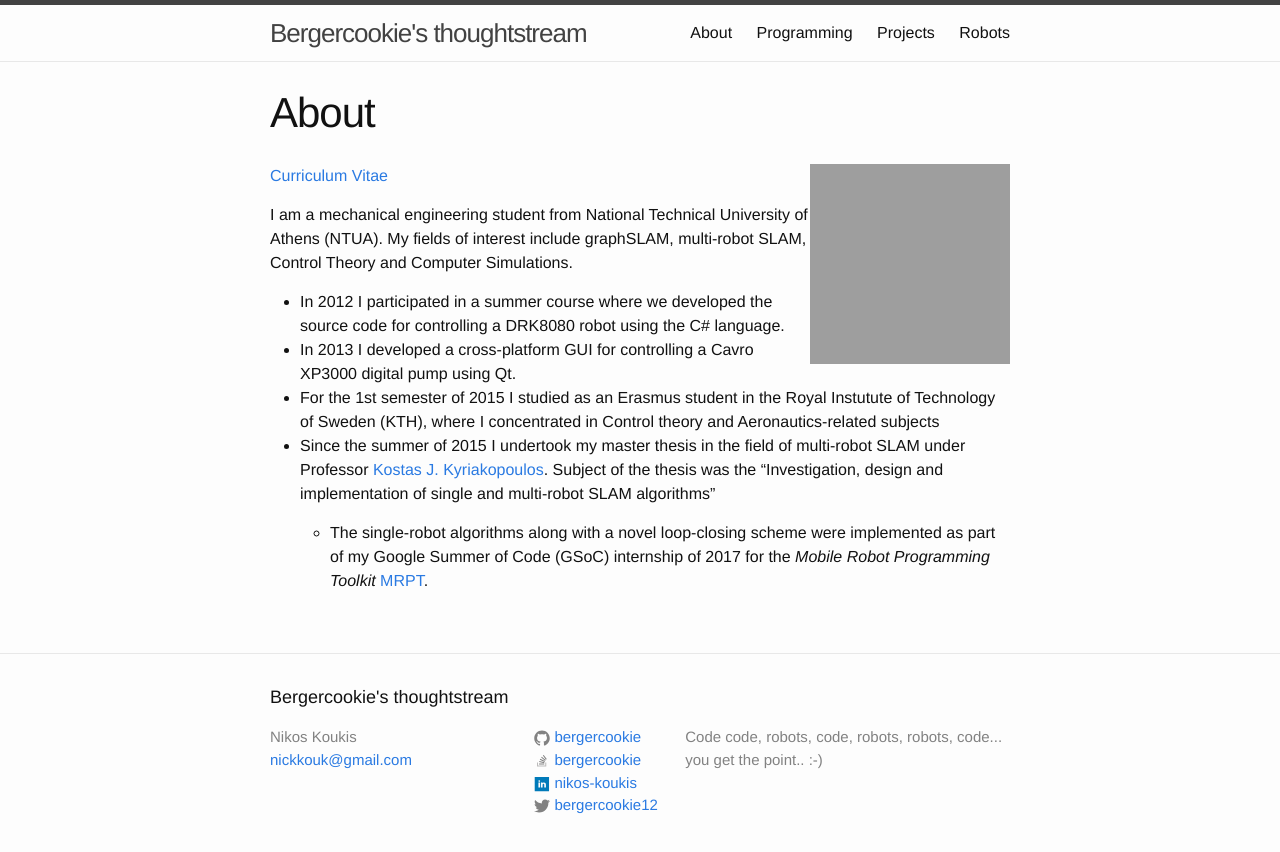
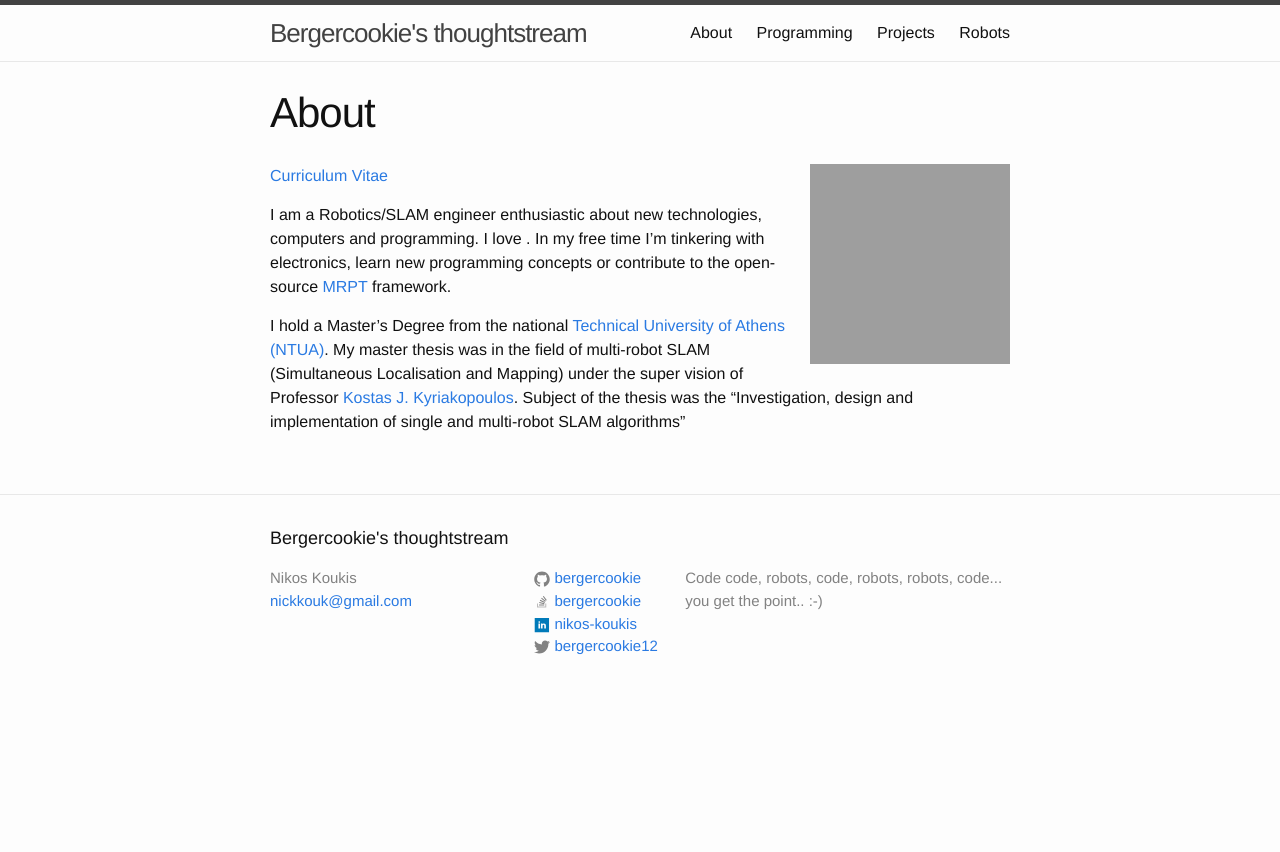
Before and after one commit to bergercookie/bergercookie.github.io, a Jekyll site: the page built from about.md, in a window 1280 px wide. Shown: the top 852 px of the page. Built offline with Jekyll 4.4.1, drawn with Linux system fonts in a browser that asks for light colours; grey boxes are pictures that could not be loaded.

Commit message:
Add README

```diff
--- a/Gemfile
+++ b/Gemfile
@@ -9,7 +9,7 @@ ruby RUBY_VERSION
 #
 # This will help ensure the proper Jekyll version is running.
 # Happy Jekylling!
-gem "jekyll", "3.4.3"
+gem "jekyll", "3.6.3"
 
 # This is the default theme for new Jekyll sites. You may change this to anything you like.
 gem "minima", "~> 2.0"
--- a/_config.yml
+++ b/_config.yml
@@ -19,8 +19,8 @@ author: Nikos Koukis
 
 
 # TODO - Post link to md file that describes your open-source uploaded codes
-# Post a link to your CV - Copy your CV here when and when that happens git
-# commit again here.
+# Post a link to your CV - Copy your CV here and when that happens git commit
+# again here.
 
 description: > # this means to ignore newlines until "baseurl:"
     Code code, robots, code, robots, robots, code... you get the point.. :-)
--- a/about.md
+++ b/about.md
@@ -8,22 +8,15 @@ permalink: /about/
 
 [Curriculum Vitae](/res/cv.pdf)
 
-I am a mechanical engineering student from National Technical University of
-Athens (NTUA). My fields of interest include graphSLAM, multi-robot SLAM,
-Control Theory and Computer Simulations.
-- In 2012 I participated in a summer course where we developed the source code
-    for controlling a DRK8080 robot using the C# language.
-- In 2013 I developed a cross-platform GUI for controlling a
-    Cavro XP3000 digital pump using Qt.
-- For the 1st semester of 2015 I studied as an Erasmus student in the
-    Royal Instutute of Technology of Sweden (KTH), where I concentrated in
-    Control theory and Aeronautics-related subjects
-- Since the summer of 2015 I undertook my master thesis in the field of
-    multi-robot SLAM  under Professor
-    [Kostas J.  Kyriakopoulos](http://www.controlsystemslab.gr/kkyria/).
-    Subject of the thesis was the "Investigation, design and implementation of
-    single and multi-robot SLAM algorithms"
+I am a Robotics/SLAM engineer enthusiastic about new technologies, computers and
+programming. I love . In my free time I'm tinkering with electronics, learn
+new programming concepts or contribute to the open-source
+[MRPT](https://mrpt.org) framework.
 
-    + The single-robot algorithms along with a novel
-        loop-closing scheme were implemented as part of my Google Summer of Code (GSoC)
-        internship of 2017 for the *Mobile Robot Programming Toolkit* [MRPT](http://www.mrpt.org).
+I hold a Master's Degree from the national [Technical University of Athens
+(NTUA)](http://www.mech.ntua.gr/en/). My master thesis was in the field of
+multi-robot SLAM (Simultaneous Localisation and Mapping) under the super vision
+of Professor [Kostas J.
+Kyriakopoulos](http://www.controlsystemslab.gr/kkyria/). Subject of the thesis
+was the "Investigation, design and implementation of single and multi-robot SLAM
+algorithms"
```
Also changed, not shown: README.md (added).
